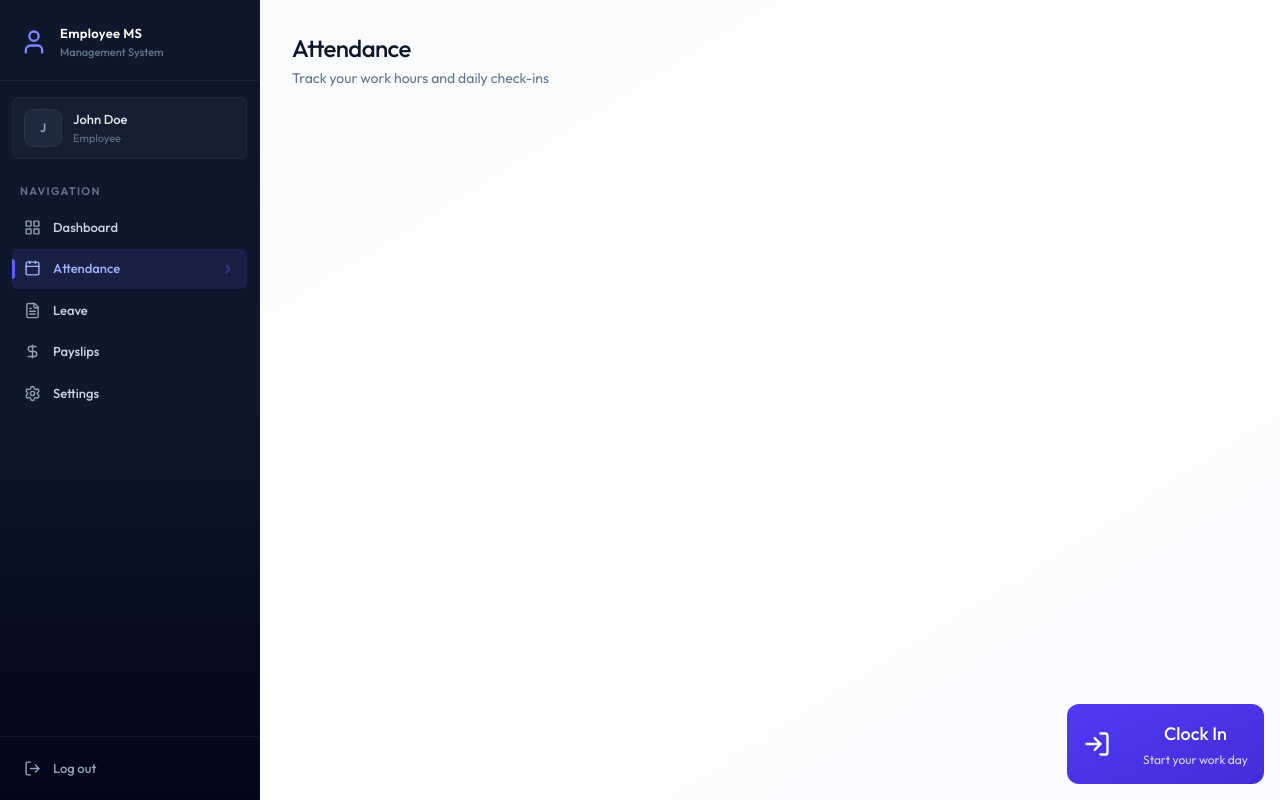
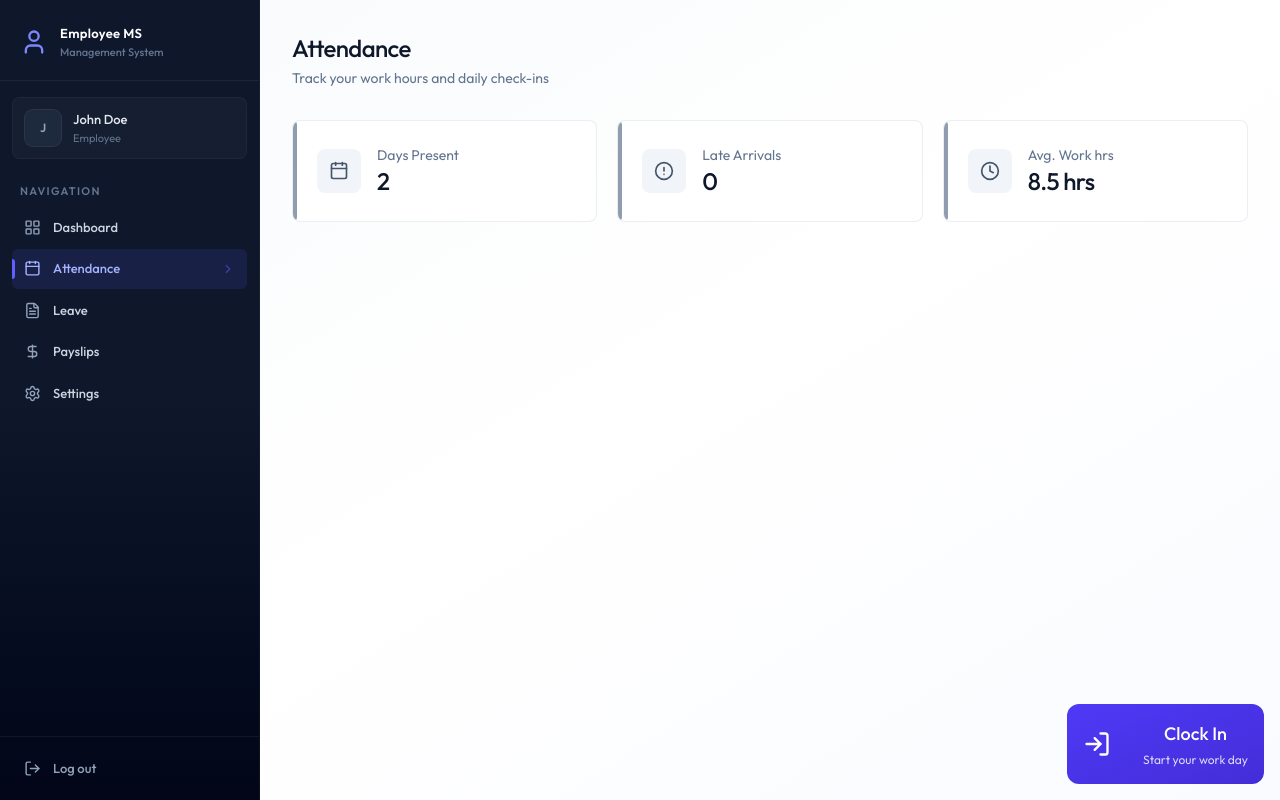
Before and after one commit to limon43633/EMS-Project-client, a React (Vite) app: page /attendance in a window 1280 px wide. Built offline with nearby package versions, Linux system fonts and the light colour scheme.

Commit message:
added attendance stats

```diff
--- a/src/components/attendance/AttendanceStats.jsx
+++ b/src/components/attendance/AttendanceStats.jsx
@@ -1,9 +1,32 @@
+import { AlertCircleIcon, CalendarIcon, ClockIcon } from 'lucide-react';
 import React from 'react';
 
-const AttendanceStats = () => {
+const AttendanceStats = ({history}) => {
+
+    const totalPresent = history.filter((h)=>h.status === "PRESENT" || h.status === "LATE").length;
+
+    const totalLate = history.filter((h)=> h.status === "LATE").length;
+
+    const stats = [
+        {label: "Days Present", value: totalPresent, icon: CalendarIcon},
+        {label: "Late Arrivals", value: totalLate, icon: AlertCircleIcon},
+        {label: "Avg. Work hrs", value: "8.5 hrs", icon: ClockIcon},
+    ]
+
     return (
-        <div>
-
+        <div className='grid grid-cols-1 sm:grid-cols-3 gap-4 sm:gap-5 mb-8'>
+            {stats.map((s)=>(
+                <div key={s.label} className='card card-hover p-5 sm:p-6 flex items-center gap-4 relative overflow-hidden group'>
+                    <div className='absolute left-0 top-0 bottom-0 w-1 rounded-r-full bg-slate-500/70 group-hover:bg-indigo-500/70'/>
+                    <div className='p-3 bg-slate-100 rounded-lg group-hover:bg-indigo-50 transition-colors duration-75'>
+                        <s.icon className='w-5 h-5 text-slate-600 group-hover:text-indigo-600 transition-colors duration-200' />
+                    </div>
+                    <div>
+                        <p className='text-sm text-slate-500 '>{s.label}</p>
+                        <p className='text-2xl font-medium text-slate-900 tracking-tight'>{s.value}</p>
+                    </div>
+                </div>
+            ))}
         </div>
     );
 };
--- a/src/pages/Attendance.jsx
+++ b/src/pages/Attendance.jsx
@@ -2,6 +2,7 @@ import { useCallback, useEffect, useState } from "react";
 import { dummyAttendanceData } from "../assets/assets";
 import Loading from "../components/Loading";
 import CheckInButton from "../components/attendance/CheckInButton";
+import AttendanceStats from "../components/attendance/AttendanceStats";
 
 
 const Attendance = () => {
@@ -34,6 +35,7 @@ const Attendance = () => {
                 <p className="page-subtitle">Track your work hours and daily check-ins</p>
             </div>
 
+
             {isDeleted ? (
                 <div className="mb-8 p-6 bg-rose-50 border border-rose-200 rounded-2xl text-center">
                     <p className="text-rose-600">You can no longer clock in or out because your employee record has been deleted.</p>
@@ -44,6 +46,8 @@ const Attendance = () => {
                 </div>
             )}
 
+            <AttendanceStats history={history} />
+
         </div>
     );
 };
```
